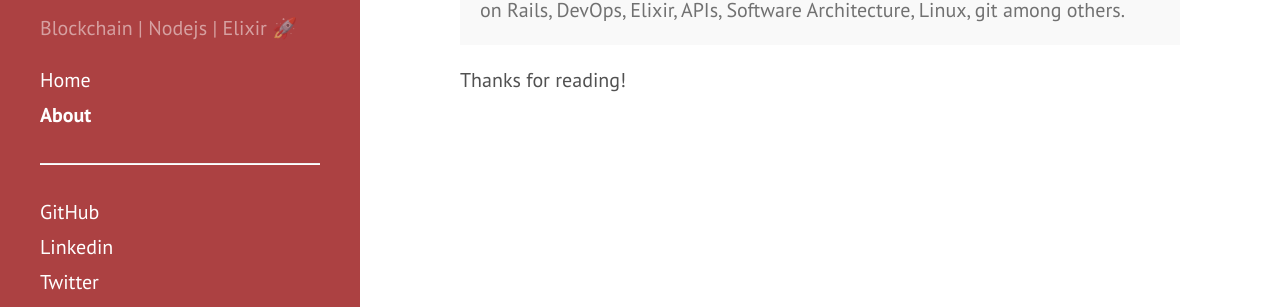
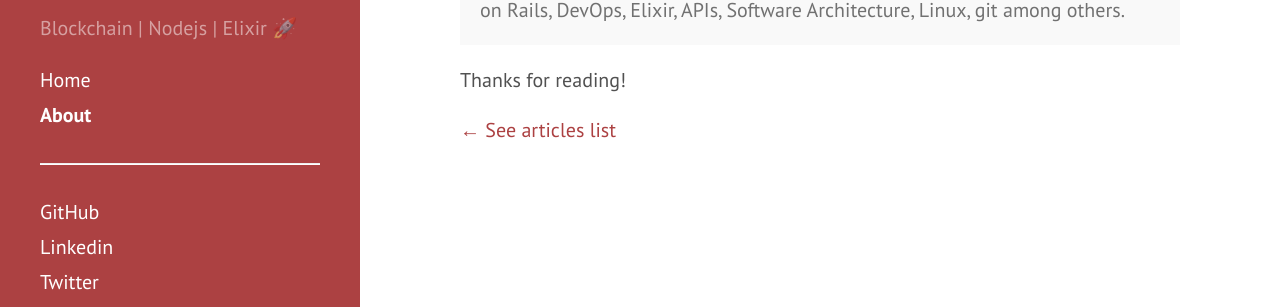
Before and after one commit to kmlroot/mauricio, a Jekyll site: the page built from about.md, in a window 1280 px wide. Shown: the part 525-832 px from the top of the page. Built offline with Jekyll 4.4.1, drawn with Linux system fonts in a browser that asks for light colours.

Commit message:
Add home link (about page)

```diff
--- a/about.md
+++ b/about.md
@@ -12,3 +12,5 @@ title: About
 </p>
 
 Thanks for reading!
+
+<a href="/"> ← See articles list </a>
```
